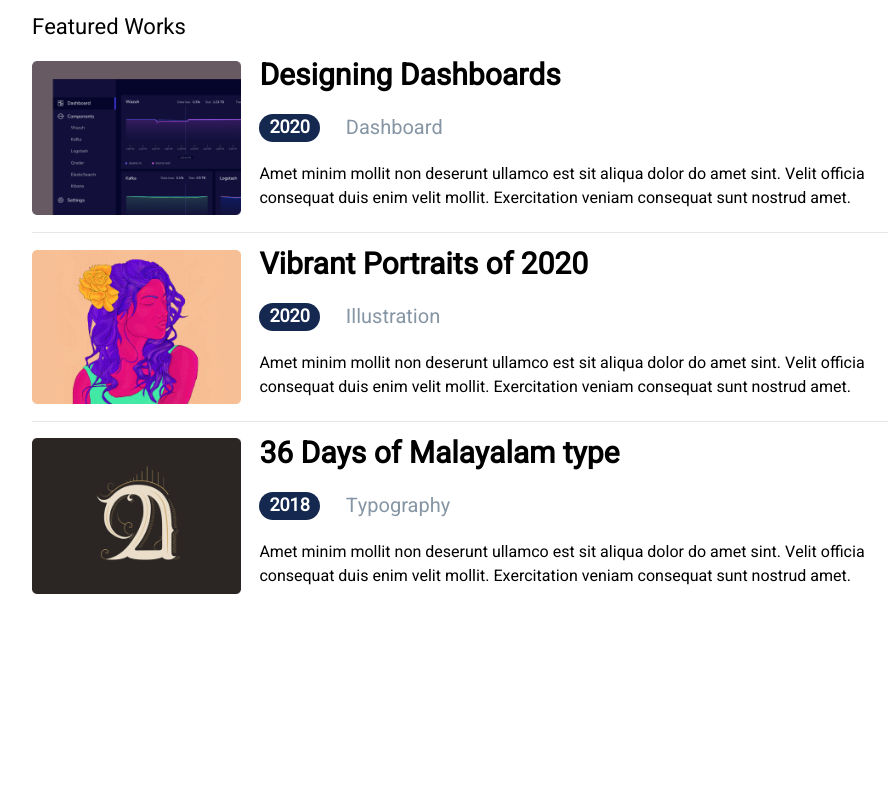
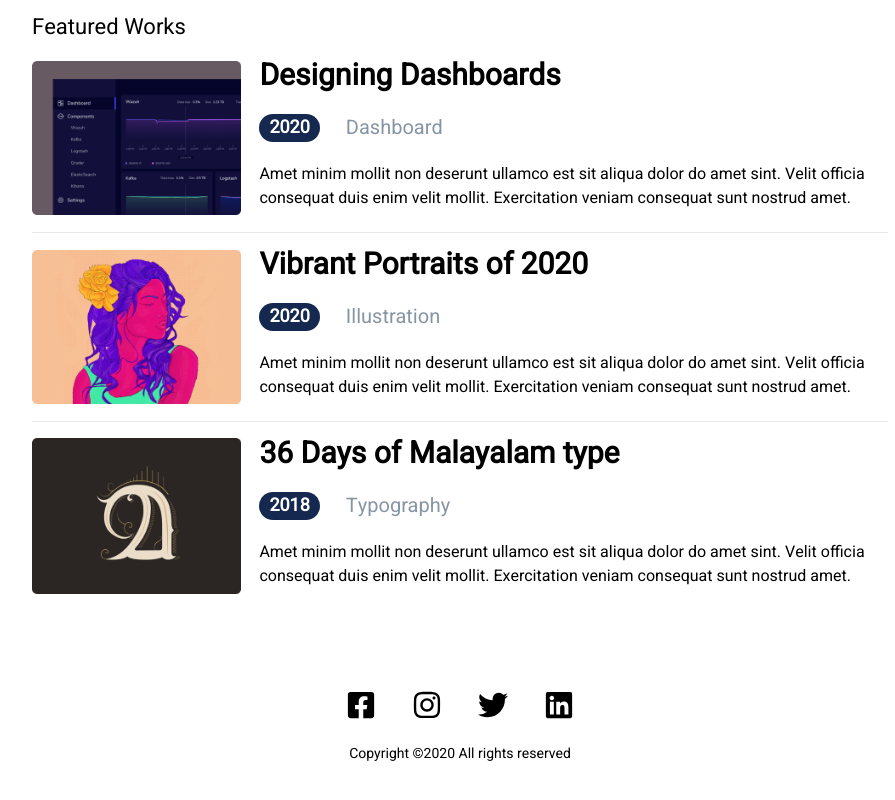
Before and after one commit to vietthom/figma_portfolio, a Next.js app: page / in a window 1280 px wide. Shown: the part 1026-1826 px from the top of the page, without its empty margins (180-1075 px from the left). Before the commit the page ends 1636 px from the top, so only its background shows below. Built offline with nearby package versions, Linux system fonts and the light colour scheme.

Commit message:
Footer component

```diff
--- a/components/Footer.jsx
+++ b/components/Footer.jsx
@@ -1,7 +1,18 @@
-'use client'
+import { FaFacebookSquare, FaInstagram, FaTwitter, FaLinkedin } from 'react-icons/fa'
+import { Layout } from '../components';
 
 const Footer = () => (
-    <div></div>
+    <div className='py-[50px]'>
+        <div className="flex justify-center gap-9">
+            <FaFacebookSquare className="w-[30px] h-[30px]"/>
+            <FaInstagram className="w-[30px] h-[30px]"/>
+            <FaTwitter className="w-[30px] h-[30px]"/>
+            <FaLinkedin className="w-[30px] h-[30px]"/>
+        </div>
+        <div className='flex justify-center pt-6'>
+            <p className="text-sm">Copyright ©2020 All rights reserved </p>
+        </div>
+    </div>
 );
 
 export default Footer
--- a/pages/_app.js
+++ b/pages/_app.js
@@ -1,4 +1,4 @@
-import { Navbar } from '../components';
+import { Navbar, Footer } from '../components';
 import { Heebo } from '@next/font/google';
 
 const heebo = Heebo({
@@ -13,6 +13,7 @@ const MyApp = ({ Component, pageProps }) => (
   <div className={heebo.className}>
     <Navbar />
     <Component {...pageProps} />
+    <Footer />
   </div>
 );
 
--- a/pages/index.js
+++ b/pages/index.js
@@ -24,7 +24,7 @@ export default function Home() {
       </div>
       <Layout>
         <h1 className="text-[22px] pt-6">Featured Works</h1>
-        <ul className='divide-y divide-gray-200'>
+        <ul className='divide-y divide-gray-200 pb-[30px]'>
           {featuredWorkData.map((work) => (
             <li key={work} className="py-1">
               <FeaturedWorkCard {...work}/>
```
